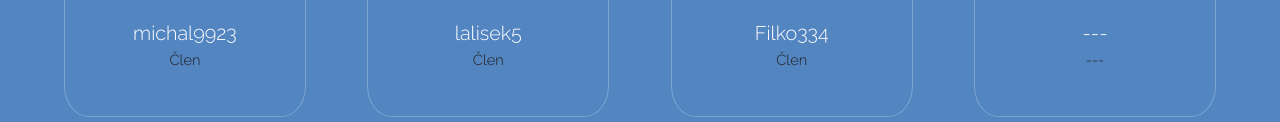
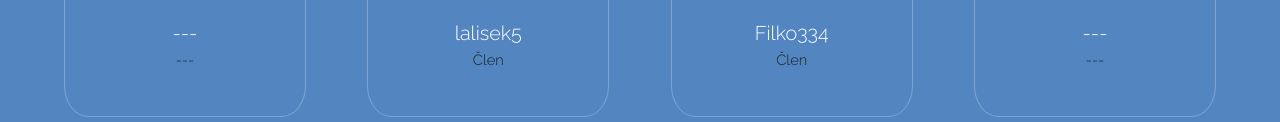
Before and after one commit to PanOkurka/OkurkaCraft-Site, a plain HTML site: page index.html in a window 1280 px wide. Shown: the part 2489-2611 px from the top of the page. Drawn offline with Linux system fonts and the light colour scheme.

Commit message:
Update index.html

```diff
--- a/index.html
+++ b/index.html
@@ -369,10 +369,10 @@
 					<div class="flex flex-4">
 						<div class="box person">
 							<div class="image round">
-								<img src="https://crafatar.com/renders/head/8667ba71-b85a-4004-af54-457a9734eed7?overlay" alt="michal9923" />
+								<img src="https://crafatar.com/renders/head/8667ba71-b85a-4004-af54-457a9734eed7?overlay" alt="" />
 							</div>
-							<h3>michal9923</h3>
-							<p>Člen</p>
+							<h3>---</h3>
+							<p>---</p>
 						</div>
 						<div class="box person">
 							<div class="image round">
```
